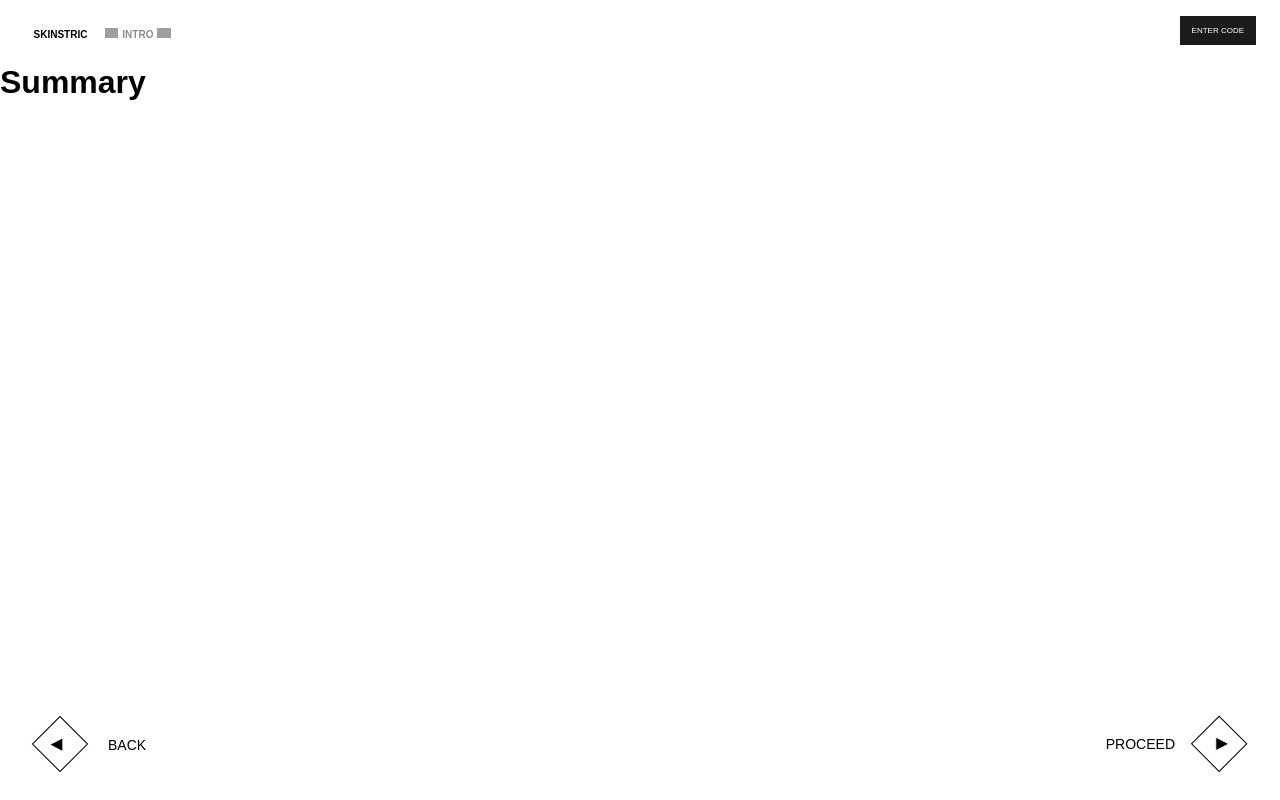
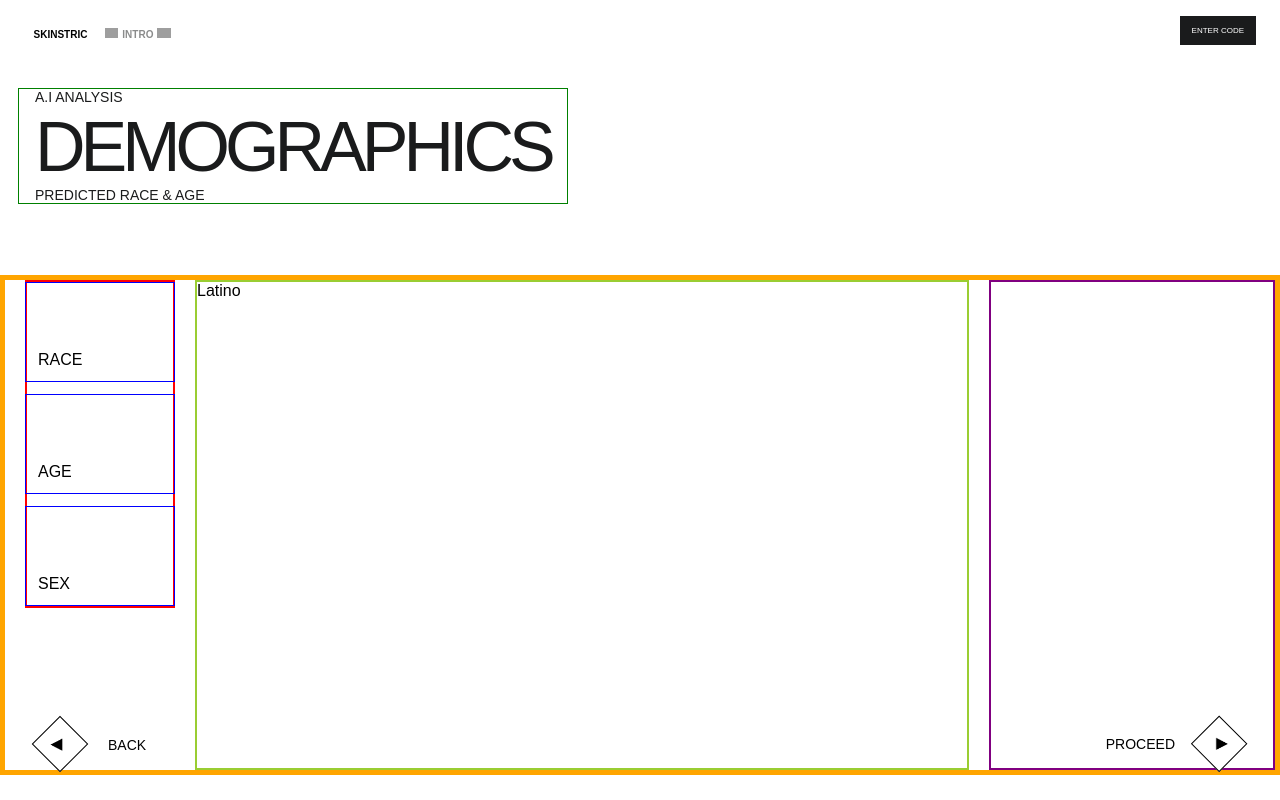
Before and after one commit to adamanuszkiewicz/skinstric-internship, a React (Create React App) app: page /summary in a window 1280 px wide. Built offline with nearby package versions, Linux system fonts and the light colour scheme; grey boxes are pictures that could not be loaded; a web font is replaced by a local one.

Commit message:
started the layout of the summary page

```diff
--- a/src/components/Select.jsx
+++ b/src/components/Select.jsx
@@ -11,7 +11,7 @@ const Select = () => {
   };
 
   return (
-    <div>
+    <>
       <div className="select_header">
         <h1 className='select_intro'>A.I. Analysis</h1>
         <p className='select_para'>A.I. has estimated the following. <br/>Fix Estimated Information if needed.</p>
@@ -27,7 +27,7 @@ const Select = () => {
         <p className='summary_btn-text'>Get Summary</p>
         <BackButton className="test_btn-next" navigateTo="/results"/>
       </div>
-    </div>
+    </>
   )
 }
 
--- a/src/components/Summary.jsx
+++ b/src/components/Summary.jsx
@@ -5,8 +5,34 @@ import NextButton from './NextButton'
 
 const Summary = () => {
   return (
-    <div>
-      <h1>Summary</h1>
+    <div className='summary_container'>
+      <div className="summary_header-container">
+        <h2 className='header_intro'>A.I Analysis</h2>
+        <h3 className='dem_txt'>Demographics</h3>
+        <h4 className='pred_txt'>Predicted race & age</h4>
+      </div>
+      <div className="dem_container">
+        <div className="pred_row">
+          <div className="pred_race">
+            <h2 className='race'></h2>
+            <p>RACE</p>
+          </div>
+          <div className="pred_age">
+            <h2 className='age'></h2>
+            <p className='age_txt'>AGE</p>
+          </div>
+          <div className="pred_sex">
+            <h2 className='sex'></h2>
+            <p className='sex_txt'>SEX</p>
+          </div>
+        </div>
+        <div className="graph_container">
+          <p className='race_txt'>Latino</p>
+        </div>
+        <div className="race_container">
+
+        </div>
+      </div>
       <div className="btns_container">
         <BackButton navigateTo="/select" />
         <NextButton navigateTo="/dashboard" />
--- a/src/index.css
+++ b/src/index.css
@@ -101,9 +101,8 @@ nav {
   transform: translate(-4px, -2px);
 }
 
-/*-----------------------------------------*/
-
-/* Landing */
+
+/*-------------------Landing----------------------*/
 
 .container {
   height: 100vh;
@@ -209,8 +208,8 @@ nav {
   display: none;
 }
 
+
 /* --------------Test Page------------------ */
-
 
 .start_txt {
   text-transform: uppercase;
@@ -297,7 +296,6 @@ nav {
   font-size: 14px;
   font-weight: 500;
   margin-left: 16px;
-  /* z-index: 3; */
 }
 
 .next_btn {
@@ -324,7 +322,6 @@ nav {
   margin-left: 16px;
   z-index: 3;
   cursor: pointer;
-  /* display: none; */
 }
 
 .summary_btn-txt {
@@ -368,7 +365,6 @@ nav {
   margin-left: 16px;
   z-index: 3;
   cursor: pointer;
-  /* display: none; */
 }
 
 .next_btn-txt-2 {
@@ -421,6 +417,7 @@ nav {
   z-index: 51;
 }
 
+
 /* -------------Loading State--------------------- */
 
 .loading_state {
@@ -514,6 +511,7 @@ nav {
   margin: 0;
   line-height: 1.4;
 }
+
 
 /* --------------Results--------------------*/
 
@@ -597,12 +595,42 @@ nav {
     border-color: #1a1b1c0d;
     height: 340px;
     width: 340px;
-    /* top: 70px; */
     bottom: 0;
     animation: spin 55s linear infinite;
   }
 
   .test_box-5 {
+    position: absolute;
+    border: 3px dotted;
+    border-color: #1a1b1c0e;
+    height: 320px;
+    width: 320px;
+    bottom: 0;
+    animation: spin 85s linear infinite;
+  }
+  .test_box-6 {
+    position: absolute;
+    border: 3px dotted;
+    border-color: #1a1b1c0f;
+    height: 300px;
+    width: 300px;
+    bottom: 0;
+    animation: spin 115s linear infinite;
+    display: flex;
+    justify-content: center;
+    align-items: center;
+  }
+
+  .test_box-7 {
+    position: absolute;
+    border: 3px dotted;
+    border-color: #1a1b1c0d;
+    height: 340px;
+    width: 340px;
+    bottom: 0;
+    animation: spin 55s linear infinite;
+  }
+  .test_box-8 {
     position: absolute;
     border: 3px dotted;
     border-color: #1a1b1c0e;
@@ -612,47 +640,12 @@ nav {
     bottom: 0;
     animation: spin 85s linear infinite;
   }
-  .test_box-6 {
+  .test_box-9 {
     position: absolute;
     border: 3px dotted;
     border-color: #1a1b1c0f;
     height: 300px;
     width: 300px;
-    /* top: 90px; */
-    bottom: 0;
-    animation: spin 115s linear infinite;
-    display: flex;
-    justify-content: center;
-    align-items: center;
-  }
-
-  .test_box-7 {
-    position: absolute;
-    border: 3px dotted;
-    border-color: #1a1b1c0d;
-    height: 340px;
-    width: 340px;
-    /* top: 70px; */
-    bottom: 0;
-    animation: spin 55s linear infinite;
-  }
-  .test_box-8 {
-    position: absolute;
-    border: 3px dotted;
-    border-color: #1a1b1c0e;
-    height: 320px;
-    width: 320px;
-    /* top: 80px; */
-    bottom: 0;
-    animation: spin 85s linear infinite;
-  }
-  .test_box-9 {
-    position: absolute;
-    border: 3px dotted;
-    border-color: #1a1b1c0f;
-    height: 300px;
-    width: 300px;
-    /* top: 90px; */
     bottom: 0;
     animation: spin 115s linear infinite;
     display: flex;
@@ -715,7 +708,6 @@ nav {
     display: flex;
     flex-direction: column;
     justify-content: center;
-    /* align-items: center; */
     width: 180px;
     height: 180px;
   }
@@ -732,6 +724,7 @@ nav {
     font-size: 14px;
     margin-bottom: 4px;
   }
+
 
   /* ----------------Select------------------ */
 
@@ -817,19 +810,120 @@ nav {
    font-weight: 600;
   }
 
+ /* --------------Summary------------ */
+
+.summary_container {
+  height: 100vh;
+  width: 100%;
+  /* border: 5px solid red; */
+}
+
+.summary_header-container {
+  height: auto;
+  width: auto;
+  position: absolute;
+  border: 1px solid green;
+  margin: 24px 16px 0px 18px;
+  padding: 0 16px;
+  text-transform: uppercase;
+}
+
+.header_intro {
+  font-weight: 300;
+  font-size: 14px;
+  color: #1a1b1c;
+
+}
+
+.dem_txt {
+  font-size: 70px;
+  font-weight: 500;
+  letter-spacing: -5px;
+  margin-top: 2px;
+  color: #1a1b1c;
+}
+
+.pred_txt {
+  font-size: 14px;
+  font-weight: 300;
+  color: #1a1b1c;
+}
+
+.dem_container {
+  position: absolute;
+  top: 275px;
+  height: 100vh;
+  width: 100%;
+  max-height: 500px;
+  /* margin: 20px; */
+  display: flex;
+  justify-content: start;
+  align-items: start;
+  border: 5px solid orange;
+}
+
+.pred_row {
+  height: auto;
+  width: 150px;
+  max-height: 400px;
+  border: 2px solid red;
+  display: flex;
+  flex-direction: column;
+  justify-content: space-around;
+  align-items: center;
+  margin-left: 20px;
+}
+
+.pred_race {
+  height: 100px;
+  width: 150px;
+  display: flex;
+  justify-content: start;
+  align-items: end;
+  margin-bottom: 12px;
+  padding: 12px;
+  border: 1px solid blue;
+}
+
+.pred_age {
+  height: 100px;
+  width: 150px;
+  display: flex;
+  justify-content: start;
+  align-items: end;
+  margin-bottom: 12px;
+  padding: 12px;
+  border: 1px solid blue;
+}
+
+.pred_sex {
+  height: 100px;
+  width: 150px;
+  display: flex;
+  justify-content: start;
+  align-items: end;
+    padding: 12px;
+  border: 1px solid blue;
+}
+
+.graph_container {
+  position: relative;
+  height: 100%;
+  width: 950px;
+  margin-left: 20px;
+  border: 2px solid yellowgreen;
+}
+
+.race_container {
+  height: 100%;
+  width: 350px;
+  border: 2px solid purple;
+  margin-left: 20px;
+}
+
 /* ---------------------------------- */
 
 @media (max-width: 1023px) {
-/*
-  .container {
-    position: absolute;
-    width: 100vw;
-    height: 100vh;
-    display: flex;
-    justify-content: center;
-    align-items: center;
-    text-align: center;
-  } */
 
   .box_container {
     position: absolute;
@@ -959,6 +1053,7 @@ nav {
     visibility: hidden;
   }
 
+
 /* --------------Test Page---------------------*/
 
   .testing_rotate-container {
@@ -1088,23 +1183,6 @@ nav {
     top: 48%;
   }
 
-  /* ----------------Select Responsive------------------ */
-  /* .select_container {
-    bottom: -80px;
-    gap: 30px;
-  }
-
-  .select_btn-1,
-  .select_btn-2,
-  .select_btn-3,
-  .select_btn-4 {
-    height: 120px;
-    width: 120px;
-    min-width: 120px;
-    max-width: 120px;
-    flex-shrink: 0;
-    margin: 8px;
-  } */
 }
 
  /* ----------------------------------------------- */
@@ -1123,7 +1201,7 @@ nav {
     align-items: center;
   }
 
-  .left_box {
+  .left_box { /* Small Box */
     position: absolute;
     bottom: 10px;
     left: 57.5%;
@@ -1134,7 +1212,7 @@ nav {
     border-color: #1a1b1c34;
     rotate: 45deg;
   }
-  .right_box { /*larger box*/
+  .right_box { /* Larger Box */
     position: absolute;
     bottom: 275px;
     left: 54%;
@@ -1241,7 +1319,9 @@ nav {
   .take_test-btn {
     visibility: hidden;
   }
-  /* -------------Test----------------- */
+
+
+  /* -------------Testing----------------- */
 
   .testing_rotate-container {
     height: 100vh;
@@ -1373,9 +1453,7 @@ nav {
     margin-left: 16px;
     z-index: 3;
     cursor: pointer;
-    /* display: none; */
-  }
-
+  }
 
   .play-btn-logo-2 {
     position: absolute;
@@ -1455,17 +1533,8 @@ nav {
     line-height: 1.4;
   }
 
-  /* ----------------------------- */
-
-
-
-  /* .results_container {
-    width: 100%;
-    height: 100vh;
-    position: relative;
-    display: flex;
-    flex-direction: column;
-  } */
+
+  /* ------------Results----------------- */
 
   .results_row {
     position: absolute;
@@ -1541,7 +1610,6 @@ nav {
     display: flex;
     flex-direction: column;
     justify-content: center;
-    /* align-items: center; */
     width: 140px;
     height: 140px;
   }
@@ -1605,7 +1673,6 @@ nav {
     height: 180px;
     width: 180px;
     top: 80px;
-    /* animation: spin 85s linear infinite; */
   }
   .test_box-9 {
     position: absolute;
@@ -1614,7 +1681,6 @@ nav {
     height: 160px;
     width: 160px;
     top: 90px;
-    /* animation: spin 115s linear infinite; */
     display: flex;
     justify-content: center;
     align-items: center;
@@ -1624,39 +1690,19 @@ nav {
     width: 100px;
     height: 100px;
     opacity: 0.8;
-    /* animation: spin 55s linear infinite reverse; */
    }
 
    .gallery-icon {
     width: 100px;
     height: 100px;
-    /* No rotation animation for gallery icon */
    }
 
-  /* ----------------Select Responsive------------------ */
-  /* .select_container {
-    bottom: -60px;
-    gap: 25px;
-  }
-
-  .select_btn-1,
-  .select_btn-2,
-  .select_btn-3,
-  .select_btn-4 {
-    height: 100px;
-    width: 100px;
-    min-width: 100px;
-    max-width: 100px;
-    flex-shrink: 0;
-    margin: 6px;
-  }
-
-  .select_rotate-txt {
-    font-size: 12px;
-  } */
+
 }
 
  @media (max-width: 640px)  {
+
+  /* ---------------Landing------------------ */
     .box_container {
     position: absolute;
     width: 100vw;
@@ -1824,7 +1870,6 @@ nav {
   position: absolute;
   bottom: 0%;
   left: 77%;
-  /* transform: translate(-50%, -50%) rotate(-45deg); */
   text-align: center;
   font-size: 14px;
   font-weight: 500;
@@ -1867,6 +1912,7 @@ nav {
     display: none;
   }
 
+  /* ----------------Summary Button-------------- */
   .summary_btn-txt {
     display: block;
     font-size: 12px;
@@ -1876,6 +1922,9 @@ nav {
   .summary_btn-text {
     display: none;
   }
+
+
+  /* --------------------Select---------------------------- */
 
   .select-page-logo {
     display: none;
@@ -1891,7 +1940,6 @@ nav {
     margin-left: 16px;
     z-index: 3;
     cursor: pointer;
-    /* display: none; */
   }
 
    .next_btn-txt-2 {
@@ -1906,7 +1954,6 @@ nav {
     cursor: pointer;
     display: block;
   }
-
 
   .play-btn-logo-2 {
     position: absolute;
@@ -1935,6 +1982,8 @@ nav {
     display: none;
   }
 
+  /* ----------------Success---------------- */
+
   .success_message {
     position: absolute;
     top: 52%;
@@ -1967,7 +2016,7 @@ nav {
     line-height: 1.4;
   }
 
-
+/* ---------------Results--------------- */
   .results_intro {
     font-size: 12px;
     margin-left: 40px;
@@ -2044,7 +2093,6 @@ nav {
     z-index: 1;
   }
 
-
   .preview_container {
     position: relative;
     left: 248px;
@@ -2145,39 +2193,6 @@ nav {
     z-index: 200;
   }
 
-  /* ----------------Select Responsive------------------ */
-  /* .select_container {
-    bottom: -40px;
-    gap: 20px;
-  }
-
-  .select_btn-1,
-  .select_btn-2,
-  .select_btn-3,
-  .select_btn-4 {
-    height: 80px;
-    width: 80px;
-    min-width: 80px;
-    max-width: 80px;
-    flex-shrink: 0;
-    margin: 4px;
-  }
-
-  .select_rotate-txt {
-    font-size: 10px;
-  }
-
-  .select_header {
-    margin-left: 20px;
-  }
-
-  .select_intro {
-    font-size: 12px;
-  }
-
-  .select_para {
-    font-size: 12px;
-  } */
-
-
-}
+
+ /* -----------------Summary--------------------- */
+}
```
Also changed, not shown: src/assete/diamond-img.webp (added).
